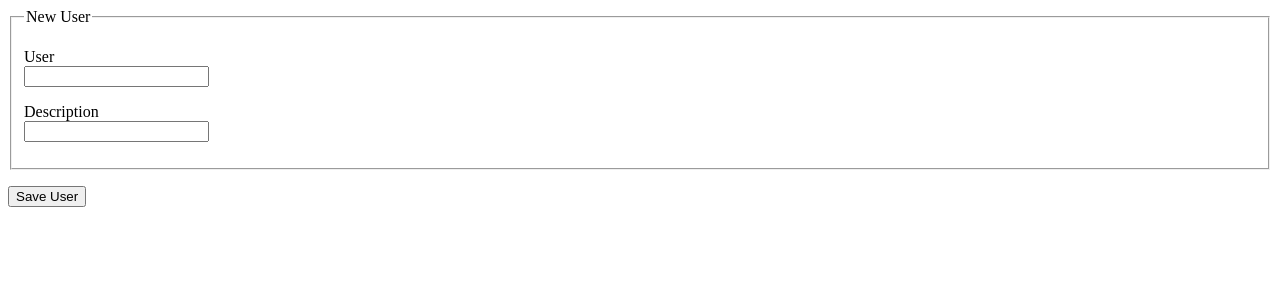
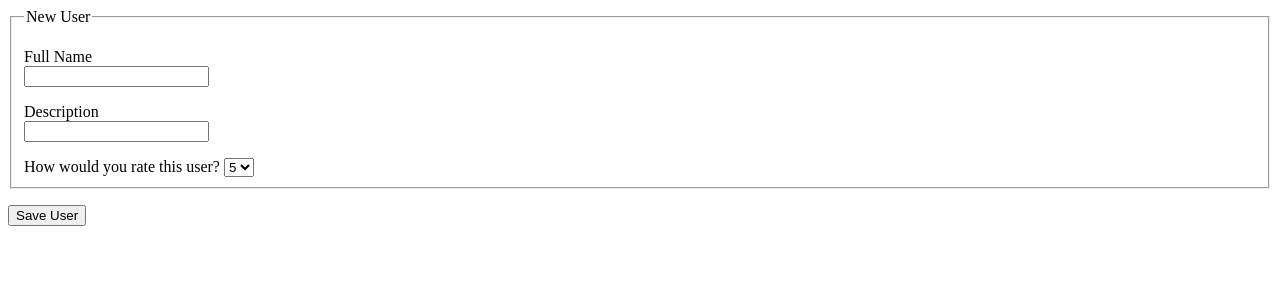
Before and after one commit to SamuelFolledo/Contractor, a Flask app: page /users/new in a window 1280 px wide. Shown: the top 300 px of the page. Run offline with Flask 2, Linux system fonts and the light colour scheme.

Commit message:
[add] user-rating and fixed some bugs

```diff
--- a/app.py
+++ b/app.py
@@ -19,7 +19,8 @@ def playlists_new():
 def playlists_submit():
     user = {
         'user_name': request.form.get('user_name'),
-        'user_description': request.form.get('user_description')
+        'user_description': request.form.get('user_description'),
+        'user_rating': request.form.get('user_rating')
     }
     users.insert_one(user)
     return redirect(url_for('users_index'))
--- a/templates/users_new.html
+++ b/templates/users_new.html
@@ -7,13 +7,25 @@
     <legend>New User</legend>
     <!-- TITLE -->
     <p>
-        <label for='title'>User</label><br>
+        <label for='title'>Full Name</label><br>
         <input type='text' name='user_name' />
     </p>
     <p>
         <label for='description'>Description</label><br>
-        <input type='text' name='user_description' />
+        <input type='text' name='user_description' rows = '10' />
     </p>
+
+    <div class='form-group'> <!--RATINGS-->
+        How would you rate this user?
+        <select id = 'user_rating' name='user_rating'> <!-- drop down defaulted at 5' -->
+            <option value=5 selected = 'selected'>5</option>
+            <option value=4>4</option>
+            <option value=3>3</option>
+            <option value=2>2</option>
+            <option value=1>1</option>
+        </select>
+    </div>
+
     </fieldset>
 
     <!-- BUTTON -->
```
